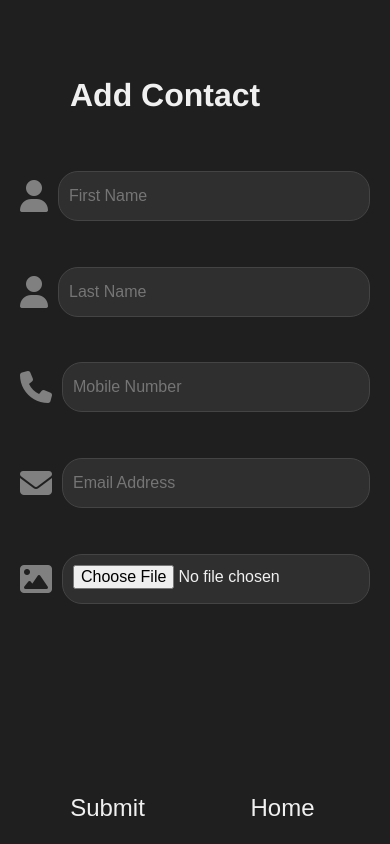
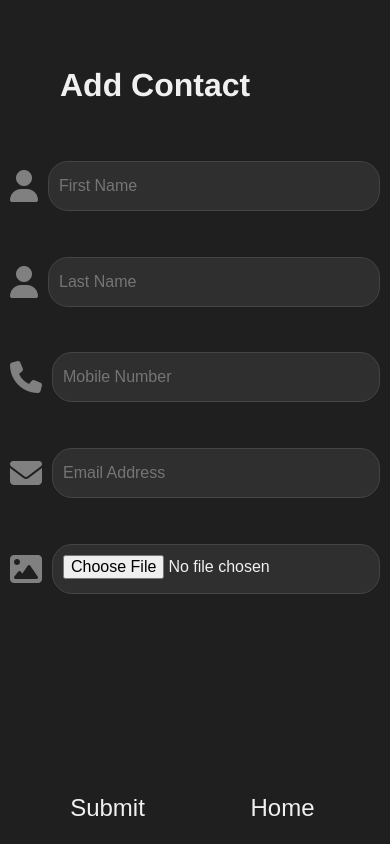
Before and after one commit to kedza-bot/phone-book, a plain HTML site: page addContact.html in a window 390 px wide. Drawn offline with Linux system fonts and the light colour scheme.

Commit message:
final changes for css

```diff
--- a/addContact.html
+++ b/addContact.html
@@ -8,7 +8,7 @@
     <script src="https://kit.fontawesome.com/2be268ca3f.js" crossorigin="anonymous"></script>
 </head>
 <body>
-    <h1>Add Contact</h1>
+    <h1 class="h1">Add Contact</h1>
     <form id="editform" class="editform">
         <div class="input-icon">
             <i class="fas fa-user"></i>
--- a/index.css
+++ b/index.css
@@ -8,7 +8,7 @@ body{
     background-color: #201f1f;
     color: #f0f0f0;
     line-height: 1.6;
-    padding: 20px;
+    padding: 10px;
 }
 .h3{
     font-weight: 600;
@@ -27,7 +27,7 @@ body{
     width: 100%;
     height: 60px;
     align-items: center;
-    padding: 0 20px;
+    padding: 0 10px;
     background-color: #201f1f;
 }
 #nav h1 {
@@ -299,7 +299,7 @@ color: #0d3bd4;
     .input-icon i{
         font-size: 2rem;
     }
-    h1{
+    .h1{
         font-size: 2rem;
         padding: 50px;
         align-items: center;
```
